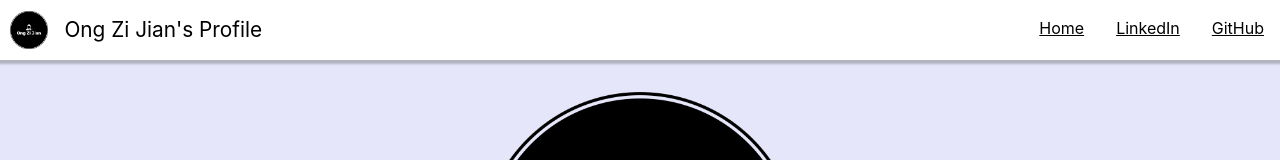
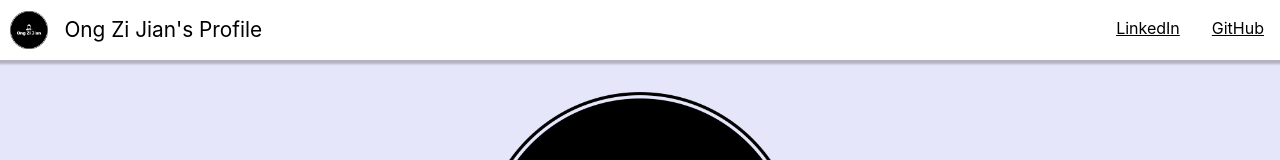
Before and after one commit to ong-zijian/zijian_personal_page, a React (Create React App) app: page / in a window 1280 px wide. Shown: the top 160 px of the page. Built offline with nearby package versions, Linux system fonts and the light colour scheme; the HTML template or start-up script is replaced by a standard one.

Commit message:
added contacts

```diff
--- a/src/components/navbar.js
+++ b/src/components/navbar.js
@@ -14,9 +14,9 @@ export default class Navbar extends React.Component{
                 <a href="/" className="home-name">Ong Zi Jian's Profile</a>
                 <div className="navigation-menu">
                     <ul>
-                        <li>
-                        <a href="/home">Home</a>
-                        </li>
+                        {/* <li>
+                        <a href="">Home</a>
+                        </li> */}
                         <li>
                         <a href="https://www.linkedin.com/in/ongzijian/" rel="noreferrer noopener" target="_blank">LinkedIn</a>
                         </li>
```
Also changed, not shown: src/components/contacts.js (added, +12 -0 lines).
